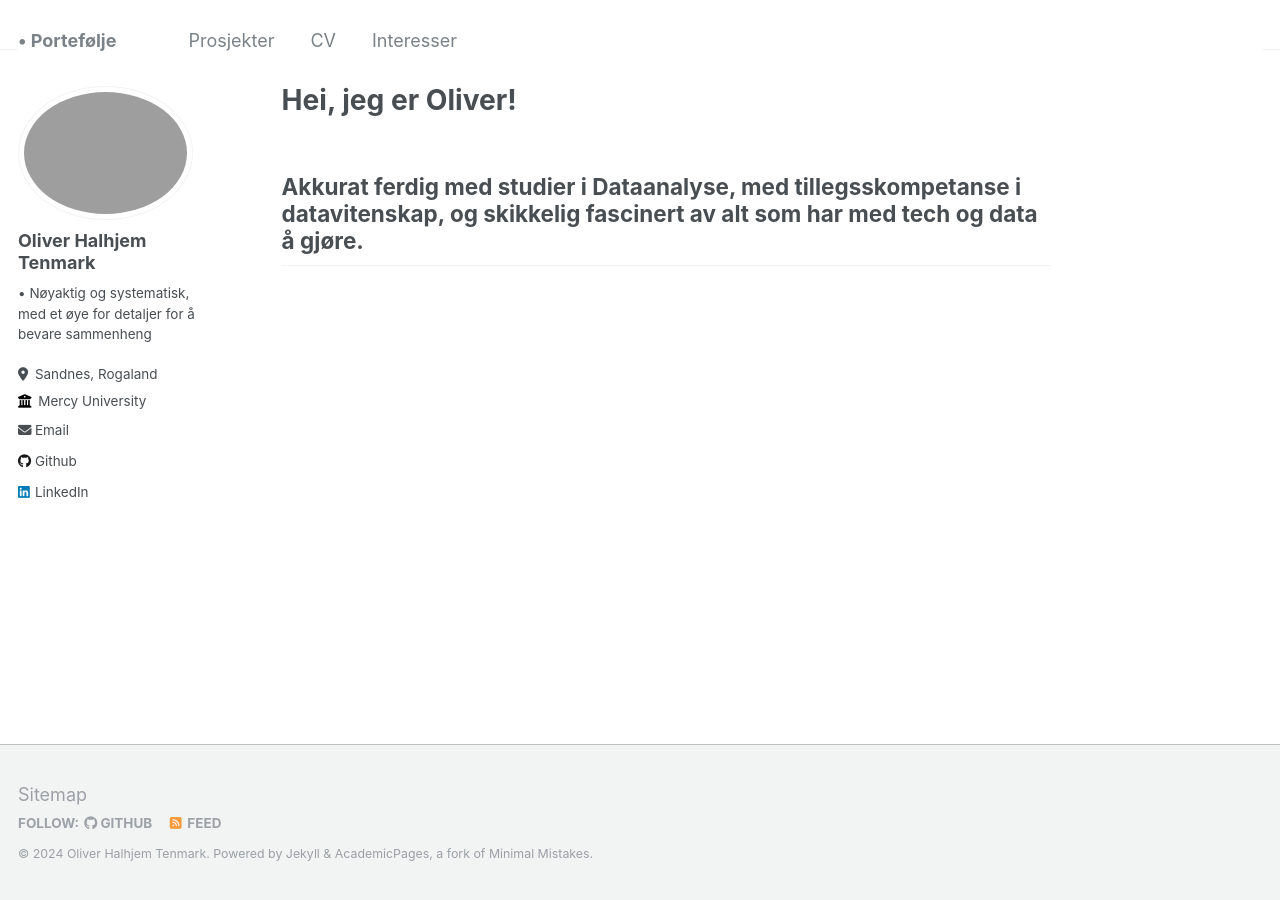
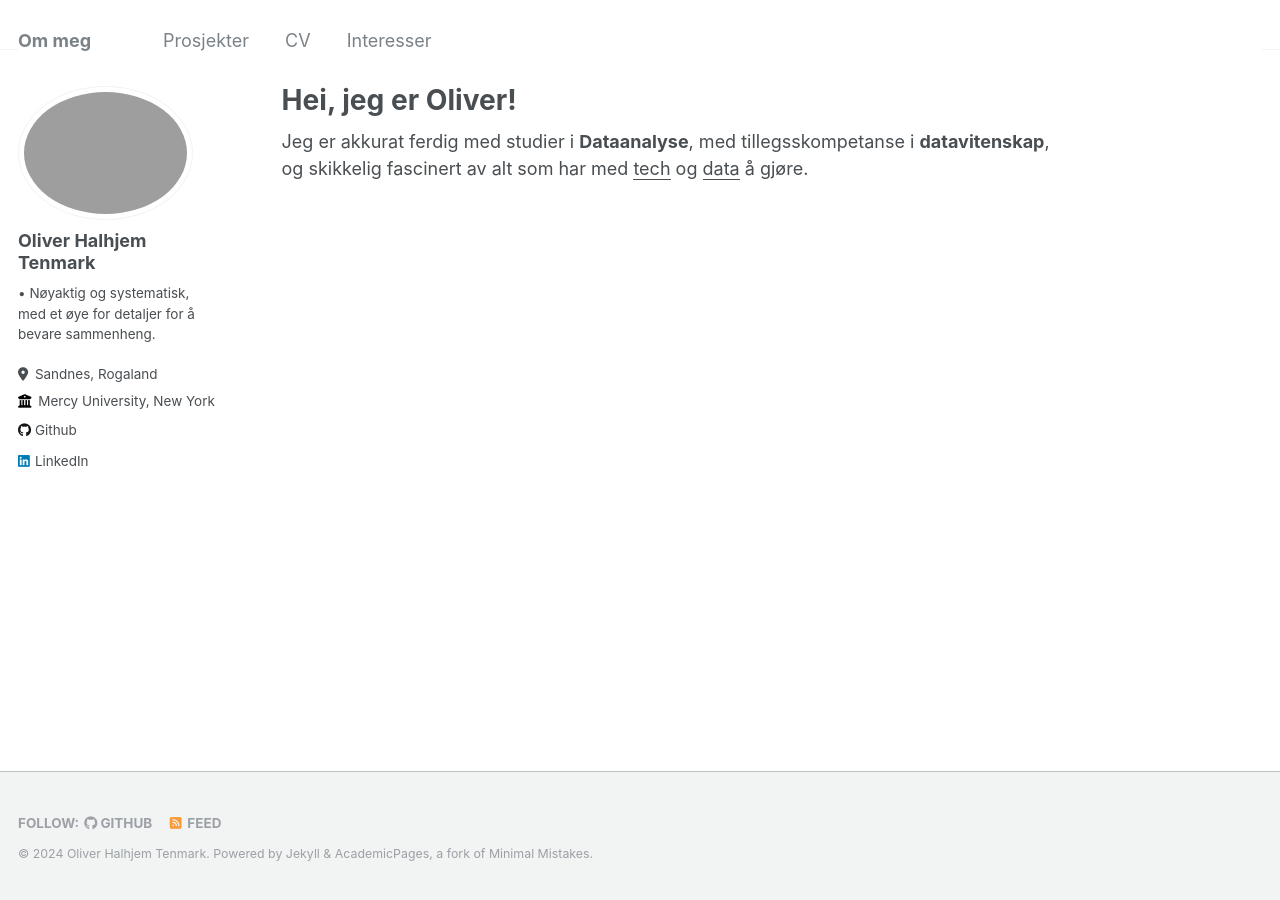
Before and after one commit to olivertenmark/Portfolio, a Jekyll site: the page built from _pages/about.md, in a window 1280 px wide. Built offline with Jekyll 4.4.1, drawn with Linux system fonts in a browser that asks for light colours.

Commit message:
Changes in footer, about, config

```diff
--- a/_config.yml
+++ b/_config.yml
@@ -8,7 +8,7 @@
 
 # Basic Site Settings
 locale                   : "en-US"
-title                    : "  • Portefølje"
+title                    : "   Om meg"
 title_separator          : "-"
 name                     : &name "Oliver Halhjem Tenmark"
 description              : &description "personal description"
@@ -24,11 +24,11 @@ author:
   avatar           : "portfolio_bilde.png"
   name             : "Oliver Halhjem Tenmark"
   pronouns         : # example: "she/her"
-  bio              : "• Nøyaktig og systematisk, med et øye for detaljer for å bevare sammenheng"
+  bio              : "• Nøyaktig og systematisk, med et øye for detaljer for å bevare sammenheng."
   location         : "Sandnes, Rogaland"
-  employer         : "Mercy University"
+  employer         : "Mercy University, New York"
   uri              : # URL
-  email            : "oliver.tenmark1@gmail.com"
+  oliver.tenmark1@gmail.com: #"oliver.tenmark1@gmail.com"
 
   # Academic websites
   arxiv            : # URL - Update with the correct link to your profile
--- a/_includes/footer/custom.html
+++ b/_includes/footer/custom.html
@@ -1,3 +1,3 @@
 <!-- start custom footer snippets -->
-<a href="/sitemap/">Sitemap</a>
+
 <!-- end custom footer snippets -->
--- a/_pages/about.md
+++ b/_pages/about.md
@@ -7,6 +7,4 @@ redirect_from:
   - /about.html
 ---
 
-
-
-## Akkurat ferdig med studier i Dataanalyse, med tillegsskompetanse i datavitenskap, og skikkelig fascinert av alt som har med tech og data å gjøre.
+Jeg er akkurat ferdig med studier i **Dataanalyse**, med tillegsskompetanse i **datavitenskap**, og skikkelig fascinert av alt som har med <ins>tech</ins> og <ins>data</ins> å gjøre.
```
